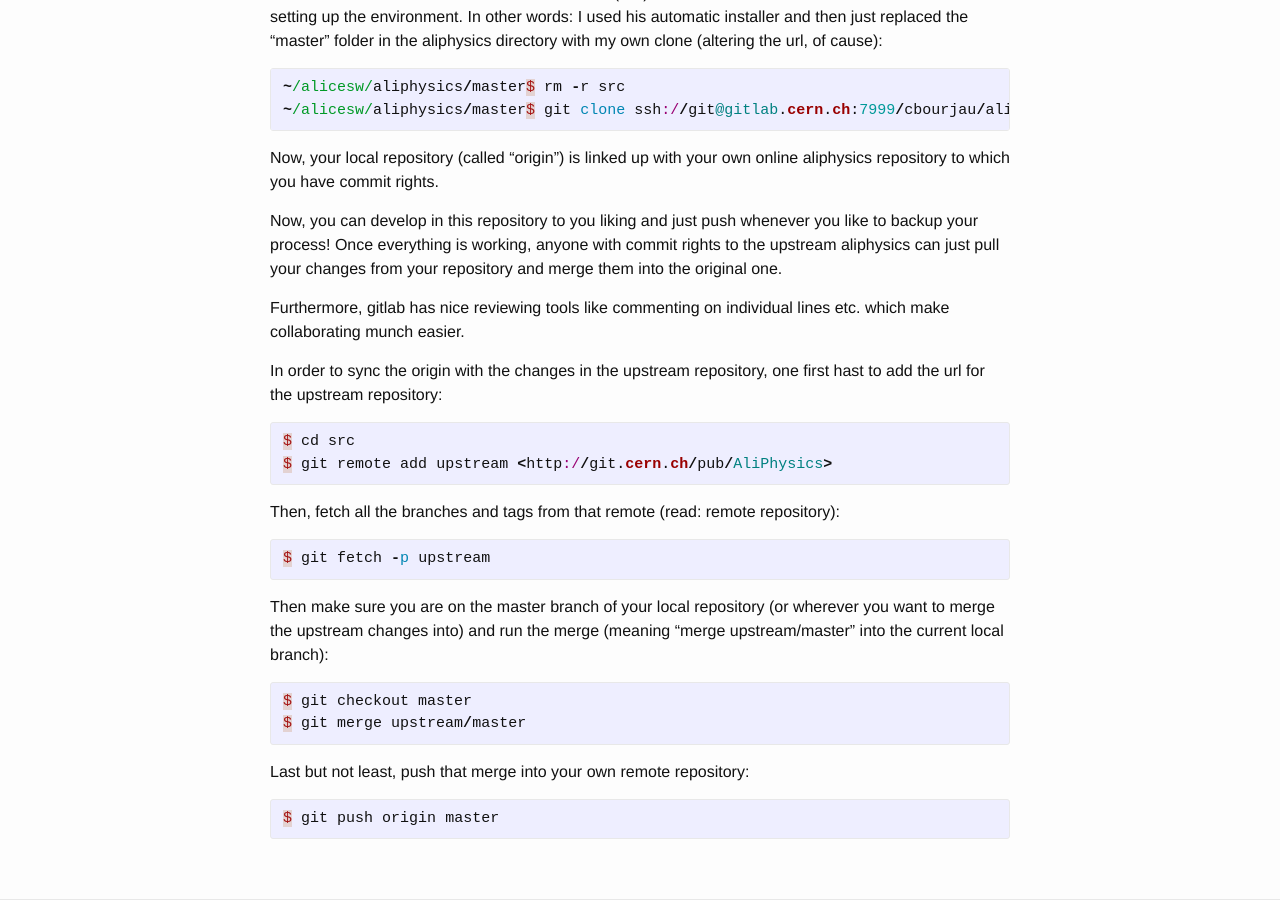
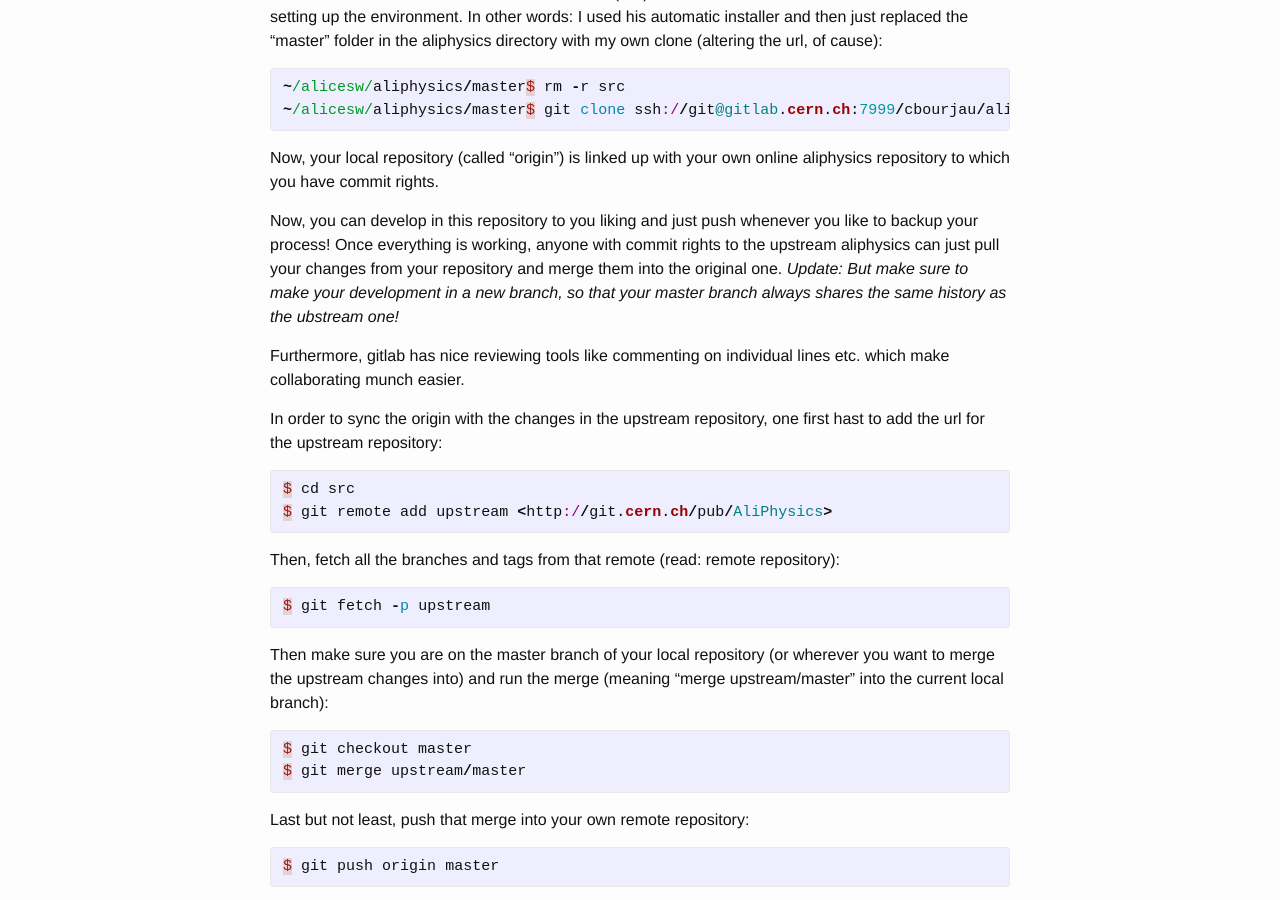
Before and after one commit to cbourjau/cbourjau.github.io, a Jekyll site: the page built from _posts/2015-08-20-Convinient_aliphysics_setup.md, in a window 1280 px wide and 900 px high, scrolled down 432 px. Built offline with Jekyll 4.4.1, drawn with Linux system fonts in a browser that asks for light colours.

Commit message:
update to old post

```diff
--- a/_posts/2015-08-20-Convinient_aliphysics_setup.md
+++ b/_posts/2015-08-20-Convinient_aliphysics_setup.md
@@ -15,7 +15,7 @@ I don't see the point in using this git workbench thingy. For me it just gets in
 
 Now, your local repository (called "origin") is linked up with your own online aliphysics repository to which you have commit rights.
 
-Now, you can develop in this repository to you liking and just push whenever you like to backup your process! Once everything is working, anyone with commit rights to the upstream aliphysics can just pull your changes from your repository and merge them into the original one.
+Now, you can develop in this repository to you liking and just push whenever you like to backup your process! Once everything is working, anyone with commit rights to the upstream aliphysics can just pull your changes from your repository and merge them into the original one. *Update: But make sure to make your development in a new branch, so that your master branch always shares the same history as the ubstream one!*
 
 Furthermore, gitlab has nice reviewing tools like commenting on individual lines etc. which make collaborating munch easier.
 
```
